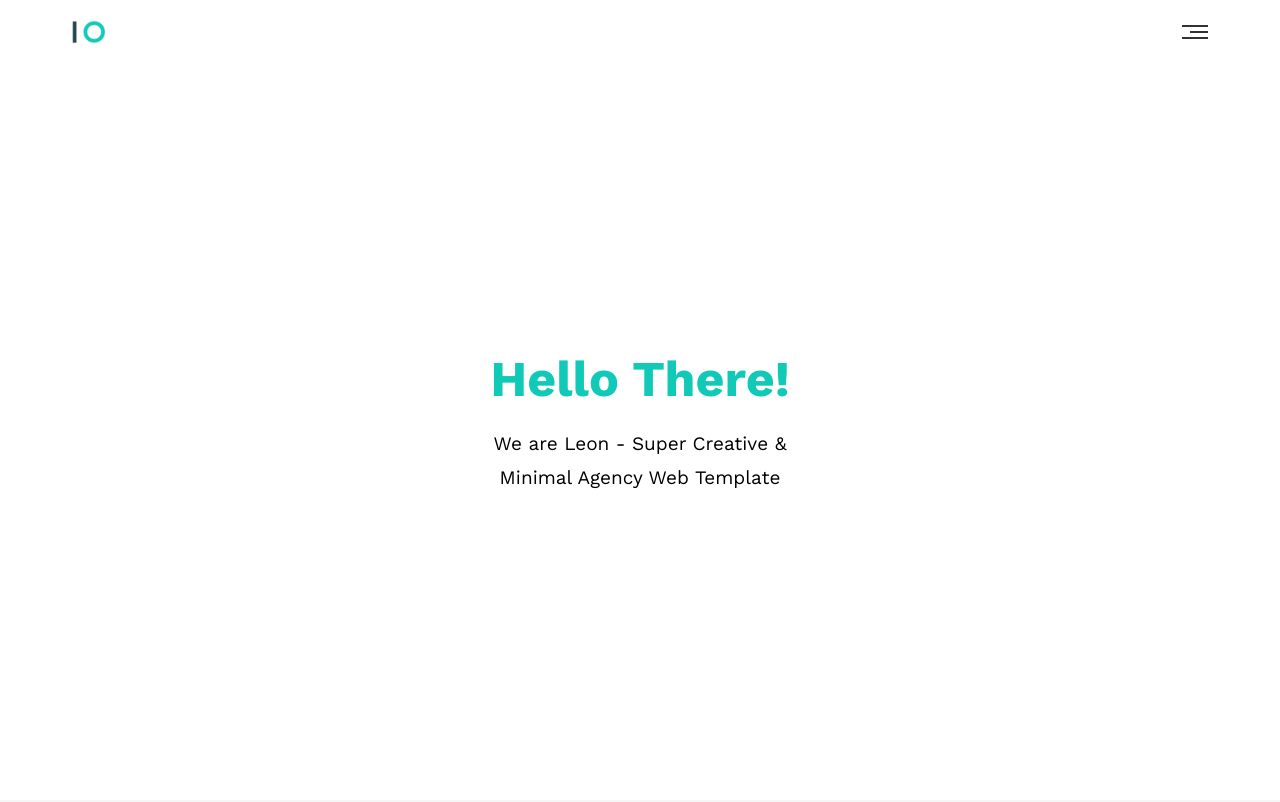
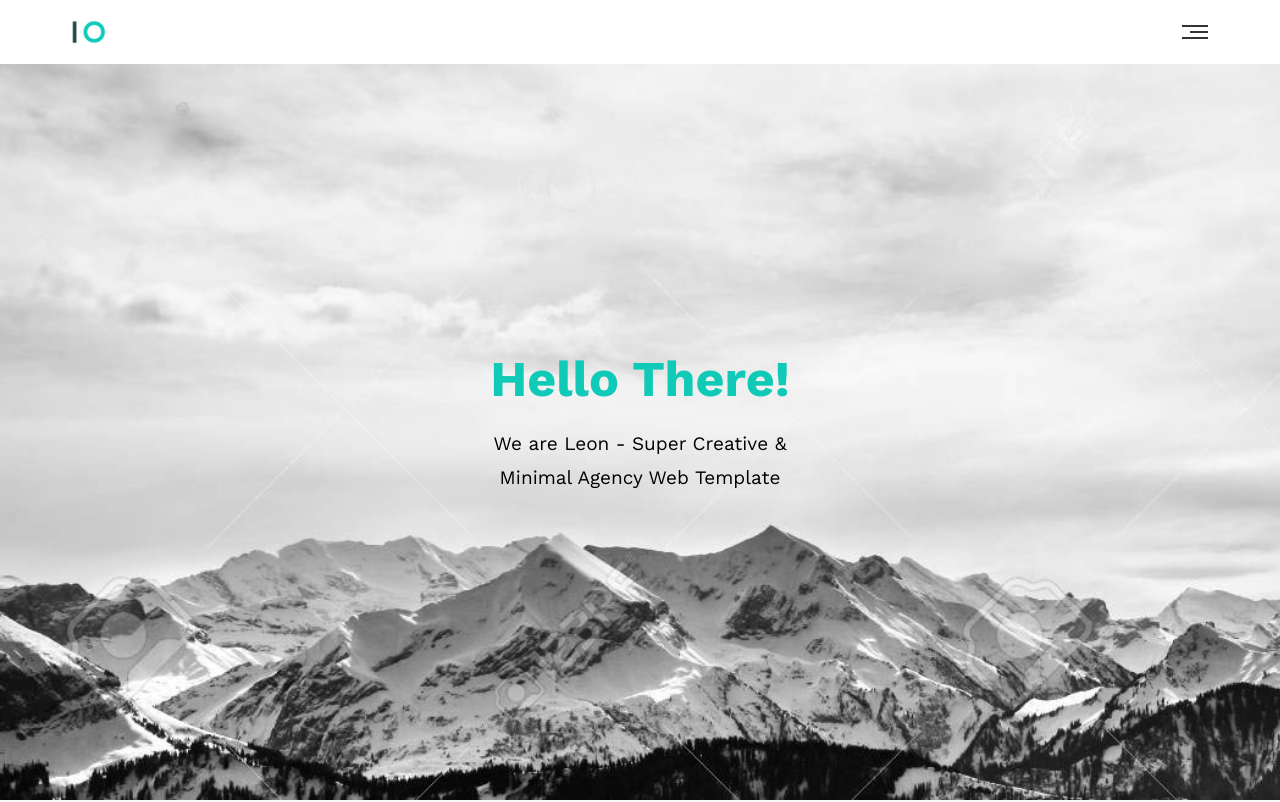
Before and after one commit to MohamedEkwa/HTML-CSS-Template-leon, a plain HTML site: page index.html in a window 1280 px wide. Shown: the top 802 px of the page. Drawn offline with nearby package versions, Linux system fonts and the light colour scheme.

Commit message:
Update main.css

```diff
--- a/css/main.css
+++ b/css/main.css
@@ -148,7 +148,7 @@ body {
 
 /* Start Landing Sction */
 .landig {
-  background-image: url(imgs/landing.jpg);
+  background-image: url(/imgs/landing.jpg);
   background-size: cover;
   height: calc(100vh - 64px);
   position: relative;
```
